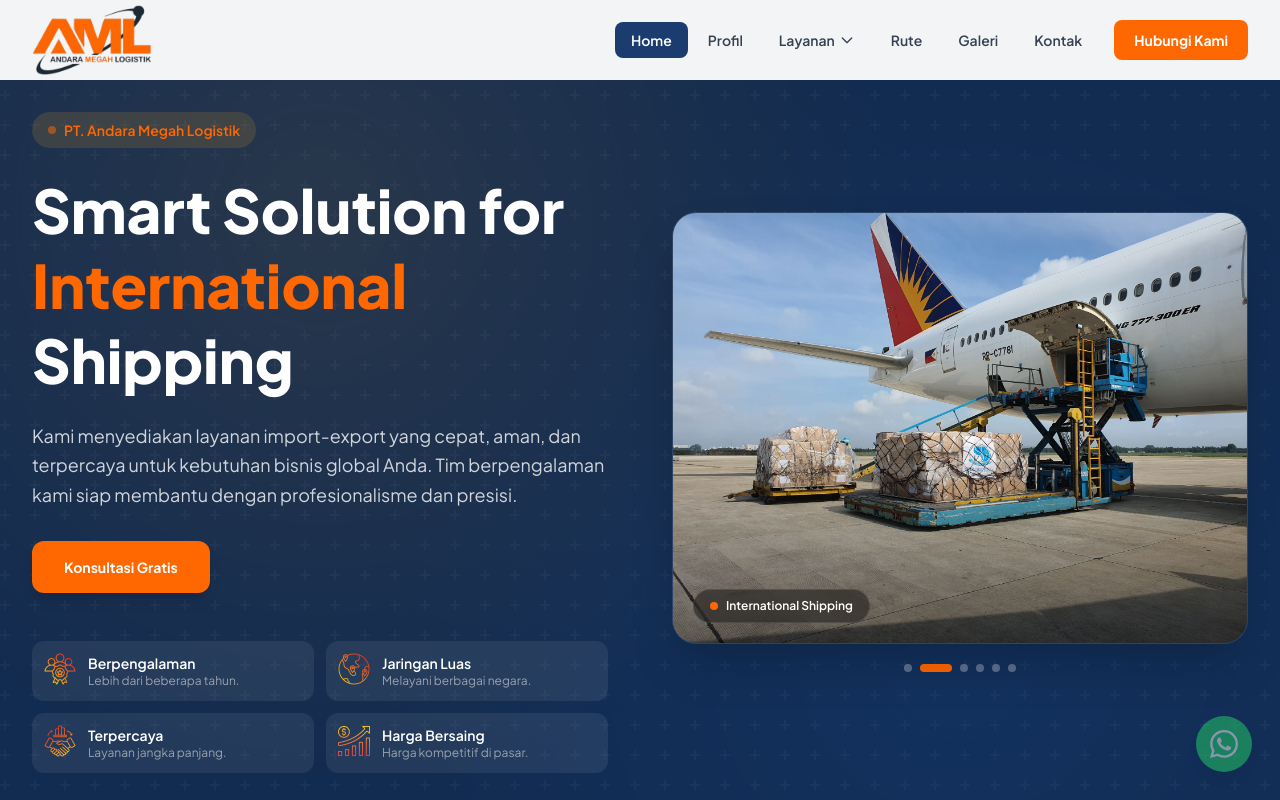
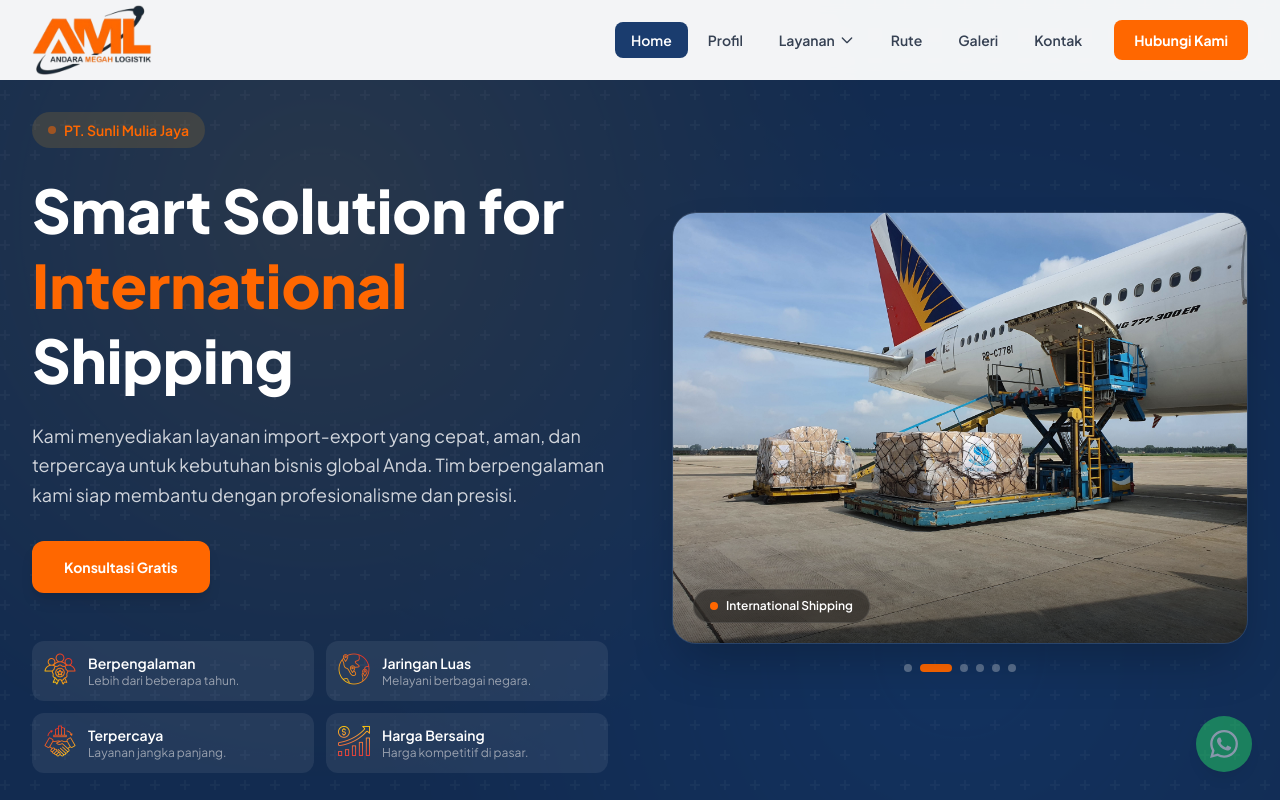
Before and after one commit to mughisqarratal/sunlimuliajaya, a Next.js app: page / in a window 1280 px wide. Shown: the top 800 px of the page. Built offline with nearby package versions, Linux system fonts and the light colour scheme.

Commit message:
Package.json Rev

```diff
--- a/app/components/home/Hero.tsx
+++ b/app/components/home/Hero.tsx
@@ -106,7 +106,7 @@ export default function Hero() {
                 className="w-2 h-2 rounded-full animate-pulse"
                 style={{ background: "var(--accent)" }}
               />
-              PT. Andara Megah Logistik
+              PT. Sunli Mulia Jaya
             </div>
 
             <h1 className="text-4xl md:text-5xl lg:text-6xl font-black text-white leading-tight mb-6">
--- a/package.json
+++ b/package.json
@@ -1,5 +1,5 @@
 {
-  "name": "andara-cargo",
+  "name": "sunlimuliajaya",
   "version": "0.1.0",
   "private": true,
   "scripts": {
```
